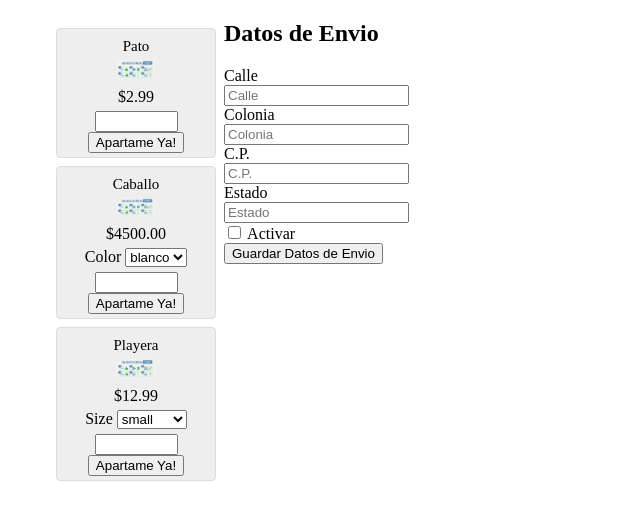
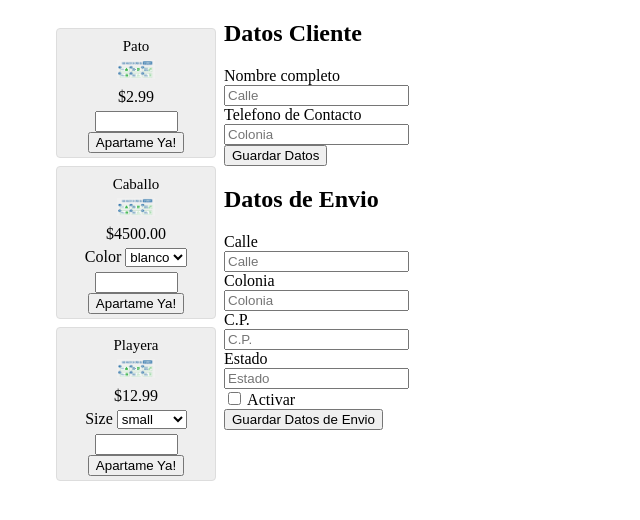
Before and after one commit to sector7mx/ci-cart, a CodeIgniter app: page /ci-cart/shop in a window 1280 px wide. Shown: the top 520 px of the page, without its empty margins (0-640 px from the left). Run offline with CodeIgniter, Linux system fonts and the light colour scheme.

Commit message:
formulario para datos de cliente

```diff
--- a/application/controllers/shop.php
+++ b/application/controllers/shop.php
@@ -6,8 +6,6 @@ class Shop extends CI_Controller {
 	 * Index Page for this controller.
 	 *
 	 */
-
-
 
 	function index()
 	{
--- a/application/views/products.php
+++ b/application/views/products.php
@@ -154,6 +154,32 @@
 </div>
 <?php endif; ?>
 
+
+<div>
+	<h2>Datos Cliente</h2>
+	<form class="form-horizontal">
+  <div class="form-group">
+    <label for="inputEmail3" class="col-sm-2 control-label">Nombre completo</label>
+    <div class="col-sm-10">
+      <input type="email" class="form-control" id="inputEmail3" placeholder="Calle">
+    </div>
+  </div>
+  <div class="form-group">
+    <label for="inputEmail3" class="col-sm-2 control-label">Telefono de Contacto</label>
+    <div class="col-sm-10">
+      <input type="email" class="form-control" id="inputEmail3" placeholder="Colonia">
+    </div>
+  </div>
+  <div class="form-group">
+    <div class="col-sm-offset-2 col-sm-10">
+      <button type="submit" class="btn btn-default">Guardar Datos</button>
+    </div>
+  </div>
+</form>
+</div>
+
+
+
 <div>
 	<h2>Datos de Envio</h2>
 	<form class="form-horizontal">
```
Also changed, not shown: public/cliente.html (+21 -2 lines).
